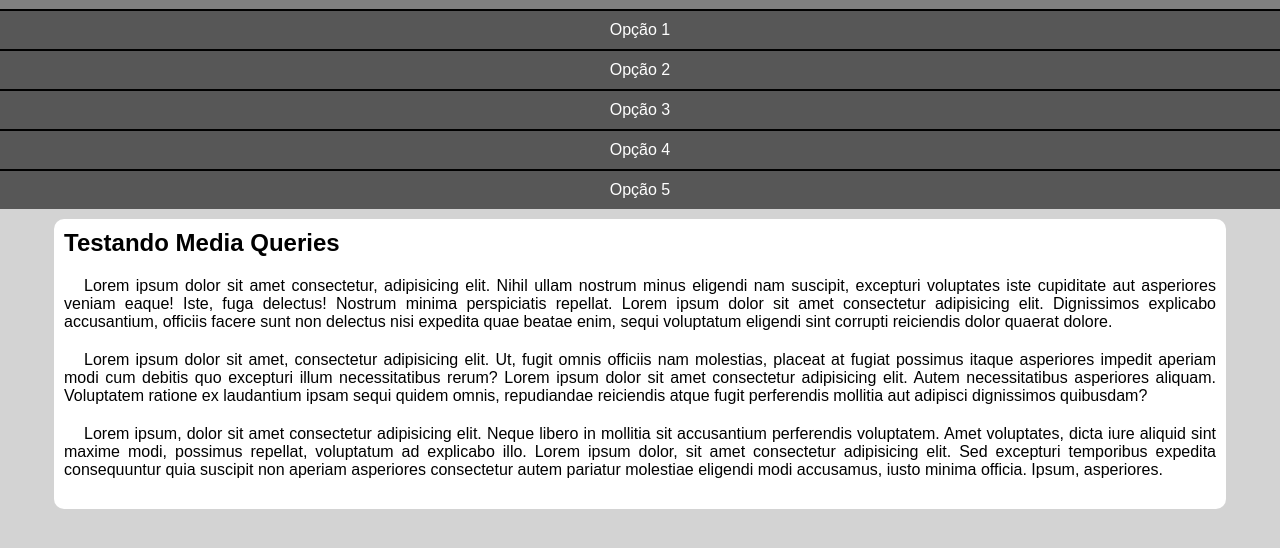
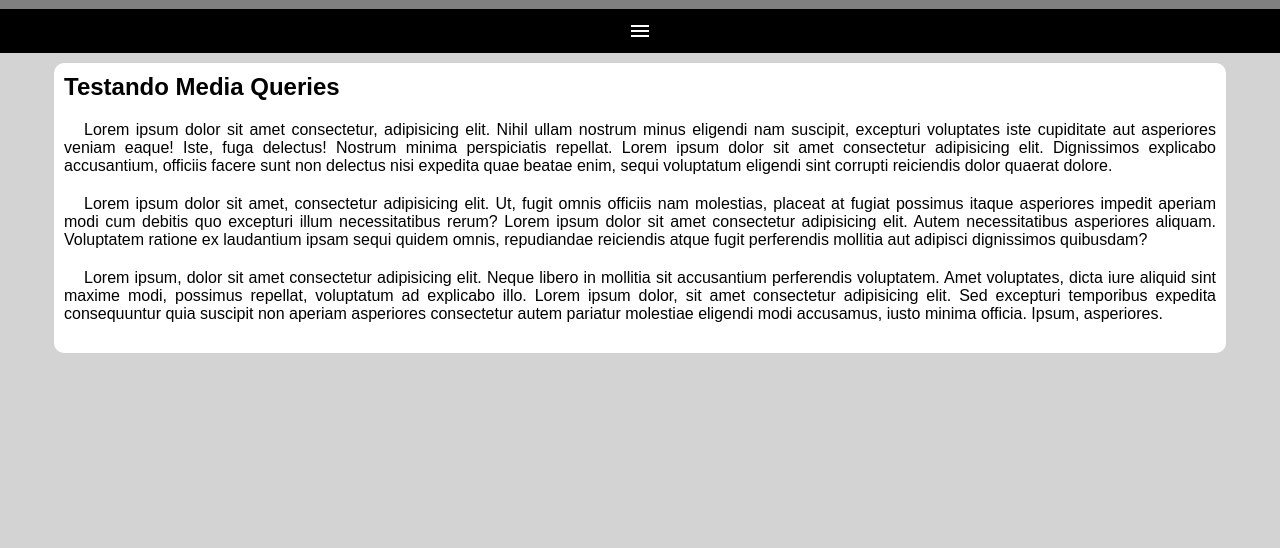
Before and after one commit to dsempresa/html-css, a plain HTML site: page exercicios/ex026/mq005/index.html in a window 1280 px wide. Shown: the part 48-596 px from the top of the page. Drawn offline with Linux system fonts and the light colour scheme.

Commit message:
menu hamburguer

```diff
--- a/exercicios/ex026/mq005/estilos/style.css
+++ b/exercicios/ex026/mq005/estilos/style.css
@@ -20,8 +20,22 @@ header > h1 {
     text-align: center;
 }
 
+i#burguer {
+    background-color: black;
+    color: white;
+    display: block;
+    text-align: center;
+    padding: 10px;
+    cursor: pointer;
+}
+
+i#burguer:hover {
+    background-color: white;
+    color: black;
+}
+
 menu {
-    display: block;
+    display: none;
 }
 
 menu > ul {
--- a/exercicios/ex026/mq005/index.html
+++ b/exercicios/ex026/mq005/index.html
@@ -5,12 +5,14 @@
     <meta http-equiv="X-UA-Compatible" content="IE=edge">
     <meta name="viewport" content="width=device-width, initial-scale=1.0">
     <title>Media Query</title>
+    <link href="https://fonts.googleapis.com/icon?family=Material+Icons" rel="stylesheet">
     <link rel="stylesheet" href="estilos/style.css">
 </head>
 <body>
     <header>
         <h1>Meu site</h1>
-        <menu>
+        <i id="burguer" class="material-icons" onclick="clickMenu()">menu</i>
+        <menu id="itens">
             <ul>
                 <li><a href="#">Opção 1</a></li>
                 <li><a href="#">Opção 2</a></li>
@@ -34,5 +36,14 @@
             </p>
         </article>
     </main>
+    <script>
+        function clickMenu() {
+            if (itens.style.display == 'block') {
+                itens.style.display = 'none'
+            } else {
+                itens.style.display = 'block'
+            }
+        }
+    </script>
 </body>
 </html>
```
